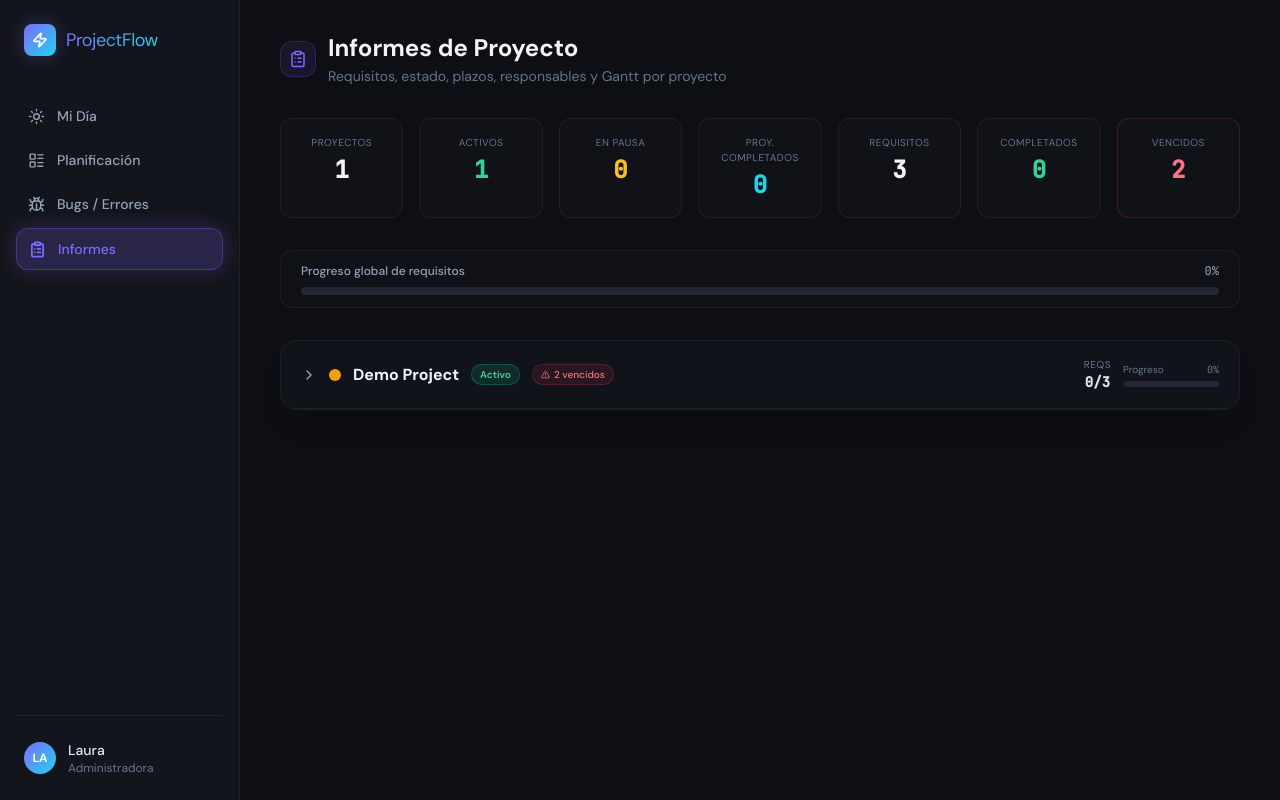
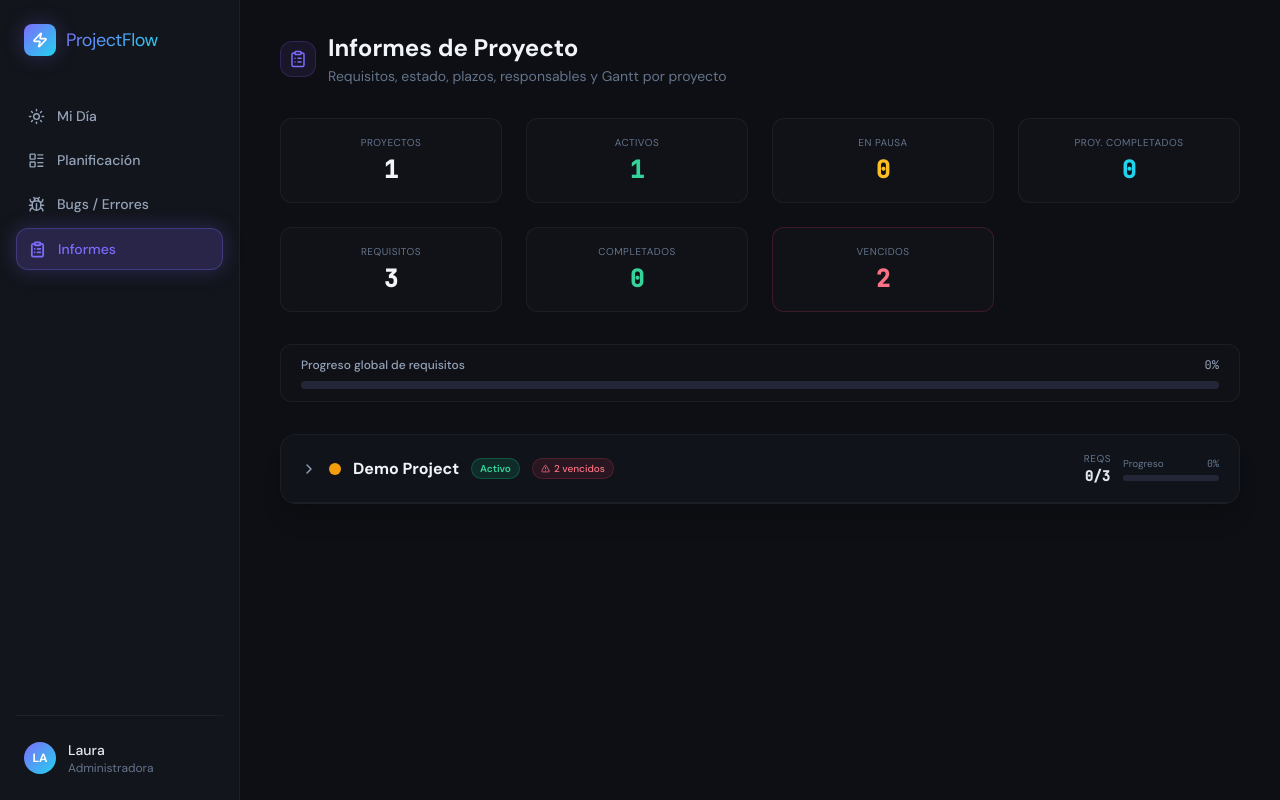
Before and after one commit to lauraamfresh-lab/task_manager_gantt_app, a React (Vite) app: page / in a window 1280 px wide. Both pictures are taken after a click on the button "Informes". Built offline with nearby package versions, Linux system fonts and the light colour scheme.

Commit message:
fix: kpi size

```diff
--- a/src/views/Reports.jsx
+++ b/src/views/Reports.jsx
@@ -498,7 +498,7 @@
         </div>
       </div>
 
-      <div className="grid grid-cols-2 sm:grid-cols-4 lg:grid-cols-7 gap-4">
+      <div className="grid grid-cols-2 sm:grid-cols-3 lg:grid-cols-4 gap-6">
         <div className="bg-surface-700/30 border border-white/5 rounded-xl p-4 text-center">
           <p className="text-[10px] text-slate-500 uppercase tracking-wider mb-1">Proyectos</p>
           <p className="text-2xl font-bold font-mono text-slate-100">{proyectosConTipo.length}</p>
```
